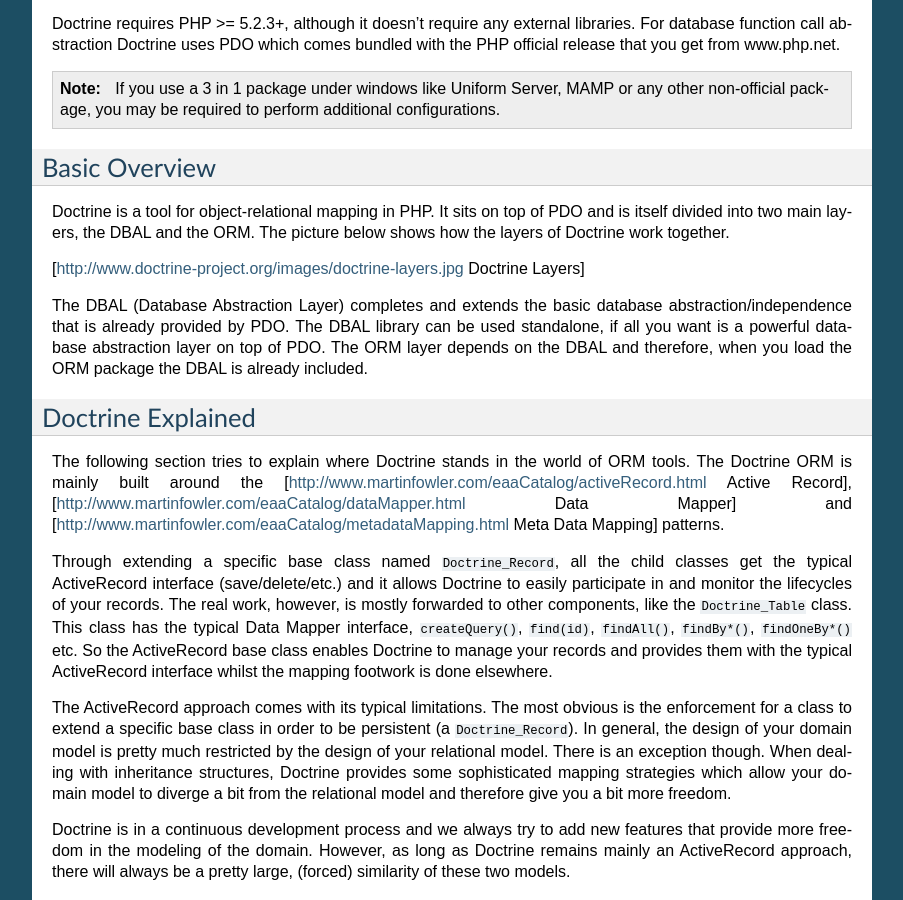
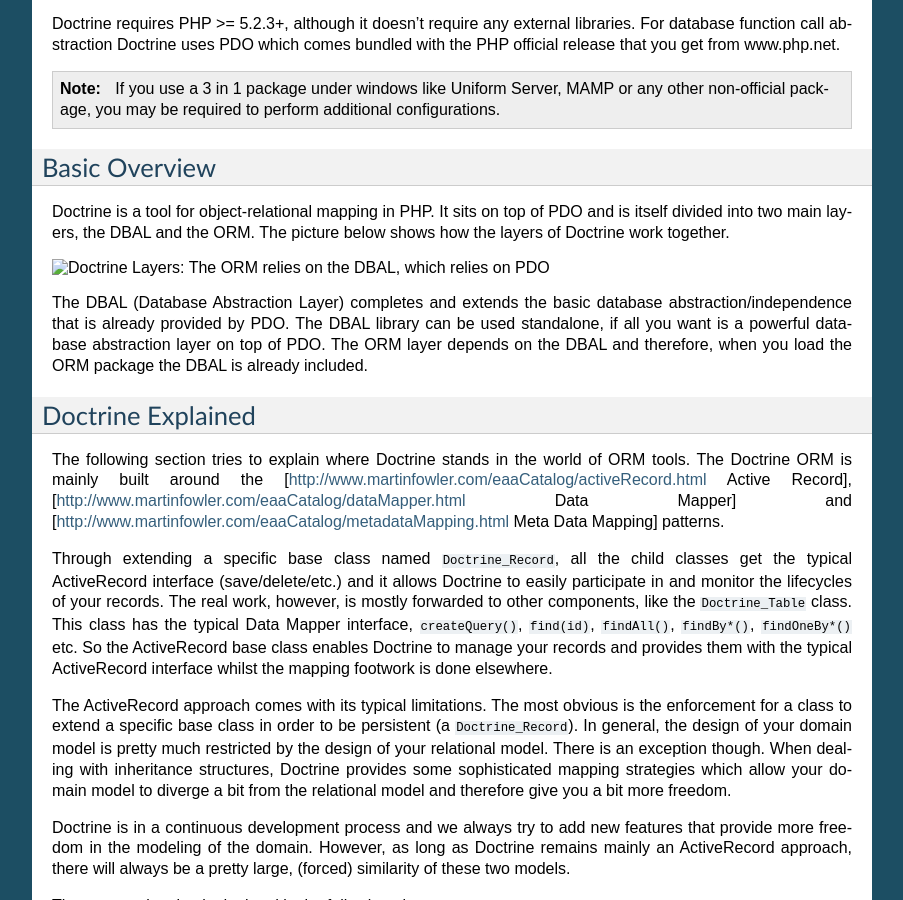
Before and after one commit to doctrine/doctrine1-documentation, a Sphinx documentation site: the page built from source/en/manual/introduction.rst, in a window 1280 px wide and 900 px high, scrolled down 1105 px. Shown: the whole window, without its empty margins (198-1101 px from the left). Built offline with Sphinx 7.4.7, drawn with Linux system fonts in a browser that asks for light colours.

Commit message:
Fix image reference

```diff
--- a/source/en/manual/introduction.rst
+++ b/source/en/manual/introduction.rst
@@ -95,8 +95,8 @@
 of PDO and is itself divided into two main layers, the DBAL and the ORM.
 The picture below shows how the layers of Doctrine work together.
 
-[http://www.doctrine-project.org/images/doctrine-layers.jpg Doctrine
-Layers]
+.. image:: /images/doctrine-layers.jpg
+   :alt: Doctrine Layers: The ORM relies on the DBAL, which relies on PDO
 
 The DBAL (Database Abstraction Layer) completes and extends the basic
 database abstraction/independence that is already provided by PDO. The
```
Also changed, not shown: source/_static/images/doctrine-layers.jpg (renamed from source/_static/Doctrine-layers.jpg).
